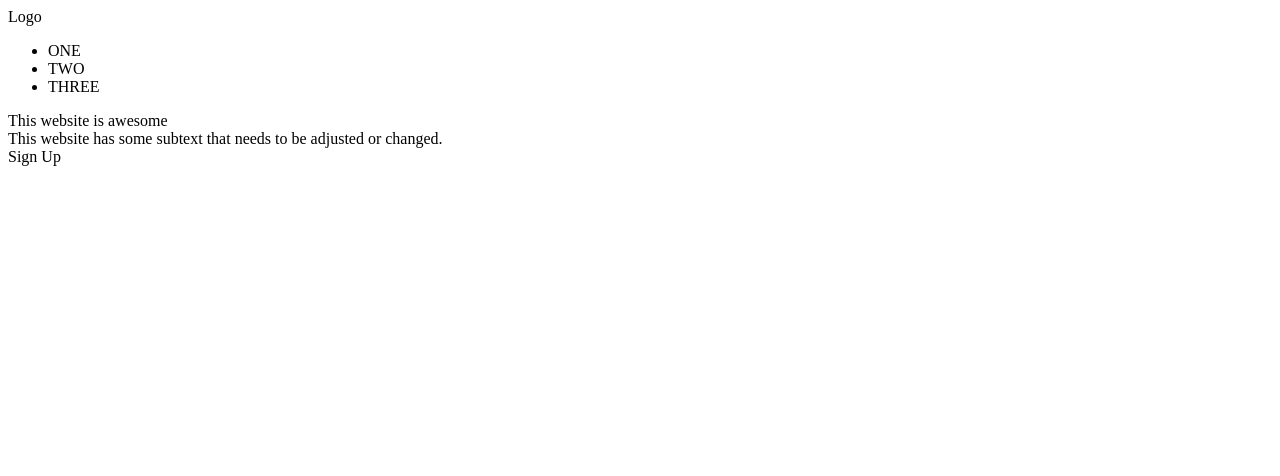
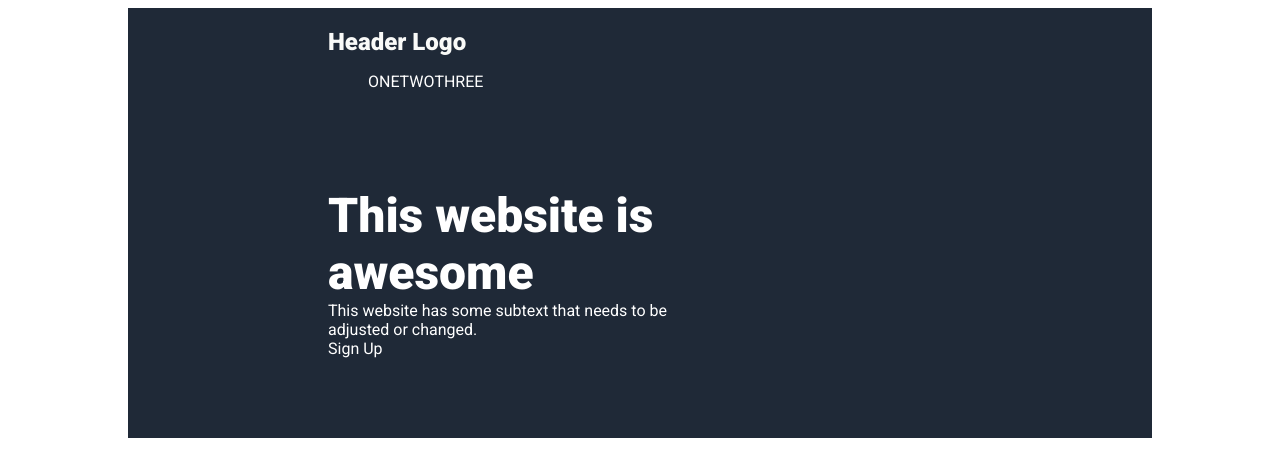
Before and after one commit to KngCod/TheOdinProject-Website-Design, a plain HTML site: page index.html in a window 1280 px wide. Drawn offline with Linux system fonts and the light colour scheme.

Commit message:
adding attributes to parts in the header area

```diff
--- a/index.html
+++ b/index.html
@@ -4,13 +4,17 @@
     <meta charset="UTF-8">
     <meta http-equiv="X-UA-Compatible" content="IE=edge">
     <meta name="viewport" content="width=device-width, initial-scale=1.0">
-    <title>Document</title>
+    <title>Mein Website-Template</title>
+    <link rel="stylesheet" href="style.css">
+    <style>
+        @import url('https://fonts.googleapis.com/css2?family=Roboto:wght@400;700;900&display=swap');
+    </style>
 </head>
 <body>
-    <div class="firstbox">
+    <div class="herobox">
+        <div class="logo">Header Logo</div>
         <div class="navigation">
-            <div class="logo">Logo</div>
-            <ul>
+            <ul class="list">
                 <li>ONE</li>
                 <li>TWO</li>
                 <li>THREE</li>
--- a/style.css
+++ b/style.css
@@ -0,0 +1,46 @@
+body {
+    font-family: 'Roboto', sans-serif;
+    margin-left: 10%;
+    margin-right: 10%;
+}
+
+.herobox {
+    background-color: #1f2937;
+    color: white;
+    padding-right: 200px;
+    padding-top: 20px;
+    padding-left: 200px;
+}
+
+.logo {
+    font-size: 24px;
+    color: #f9faf8;
+    font-weight: 800;
+}
+
+.maintext {
+    font-size: 48px;
+    font-weight: 800;
+}
+
+.navigation {
+    display: flex;
+    justify-content: flex-start;
+}
+
+.text {
+    display: flex;
+    width: 350px;
+    flex-direction: column;
+}
+
+.list {
+    display: flex;
+    justify-content:flex-end;
+    list-style-type: none;
+}
+
+.middlepart {
+    padding-top: 80px;
+    padding-bottom: 80px;
+}
```
